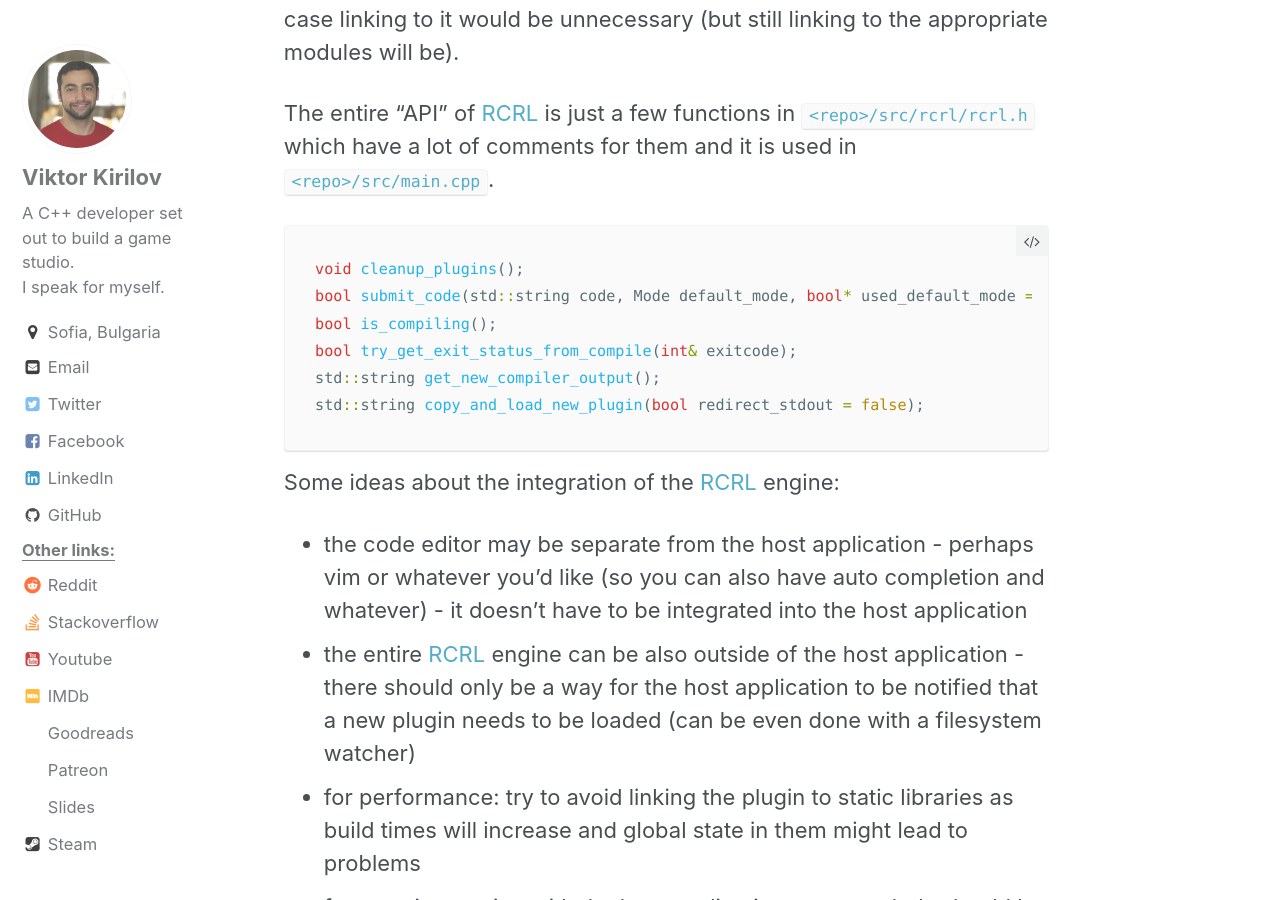
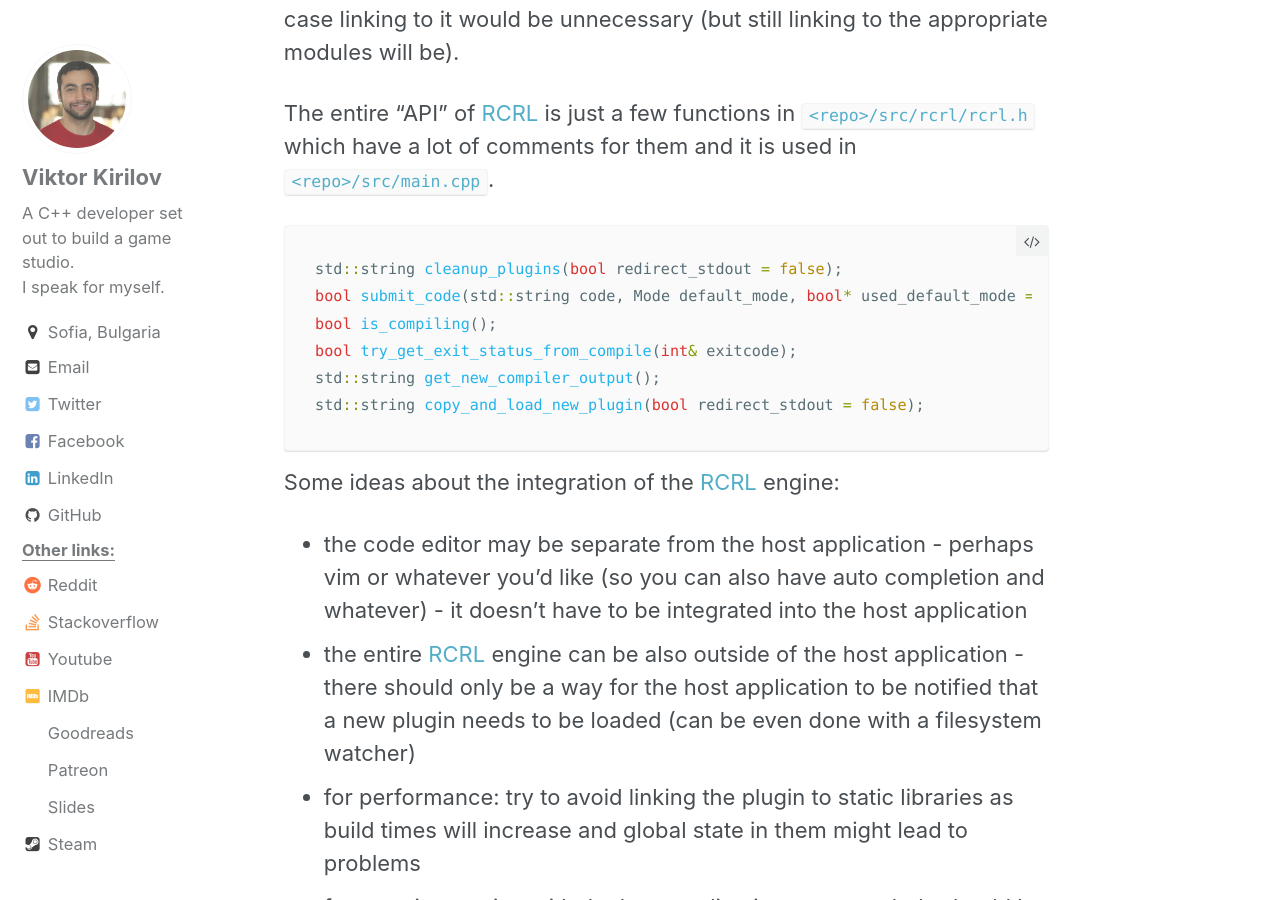
Before and after one commit to onqtam/onqtam.github.io, a Jekyll site: the page built from _posts/2018-02-12-read-compile-run-loop-a-tiny-repl-for-cpp.md, in a window 1280 px wide and 900 px high, scrolled down 9670 px. Built offline with Jekyll 4.4.1, drawn with Linux system fonts in a browser that asks for light colours; comment, search, counter and statistics services are not loaded.

Commit message:
update to the API

````diff
--- a/_posts/2018-02-12-read-compile-run-loop-a-tiny-repl-for-cpp.md
+++ b/_posts/2018-02-12-read-compile-run-loop-a-tiny-repl-for-cpp.md
@@ -178,7 +178,7 @@ Actually the [RCRL](https://github.com/onqtam/rcrl) engine can reside also in so
 The entire "API" of [RCRL](https://github.com/onqtam/rcrl) is just a few functions in [```<repo>/src/rcrl/rcrl.h```](https://github.com/onqtam/rcrl/blob/master/src/rcrl/rcrl.h) which have a lot of comments for them and it is used in [```<repo>/src/main.cpp```](https://github.com/onqtam/rcrl/blob/master/src/main.cpp).
 
 ```c++
-void cleanup_plugins();
+std::string cleanup_plugins(bool redirect_stdout = false);
 bool submit_code(std::string code, Mode default_mode, bool* used_default_mode = 0);
 bool is_compiling();
 bool try_get_exit_status_from_compile(int& exitcode);
````
